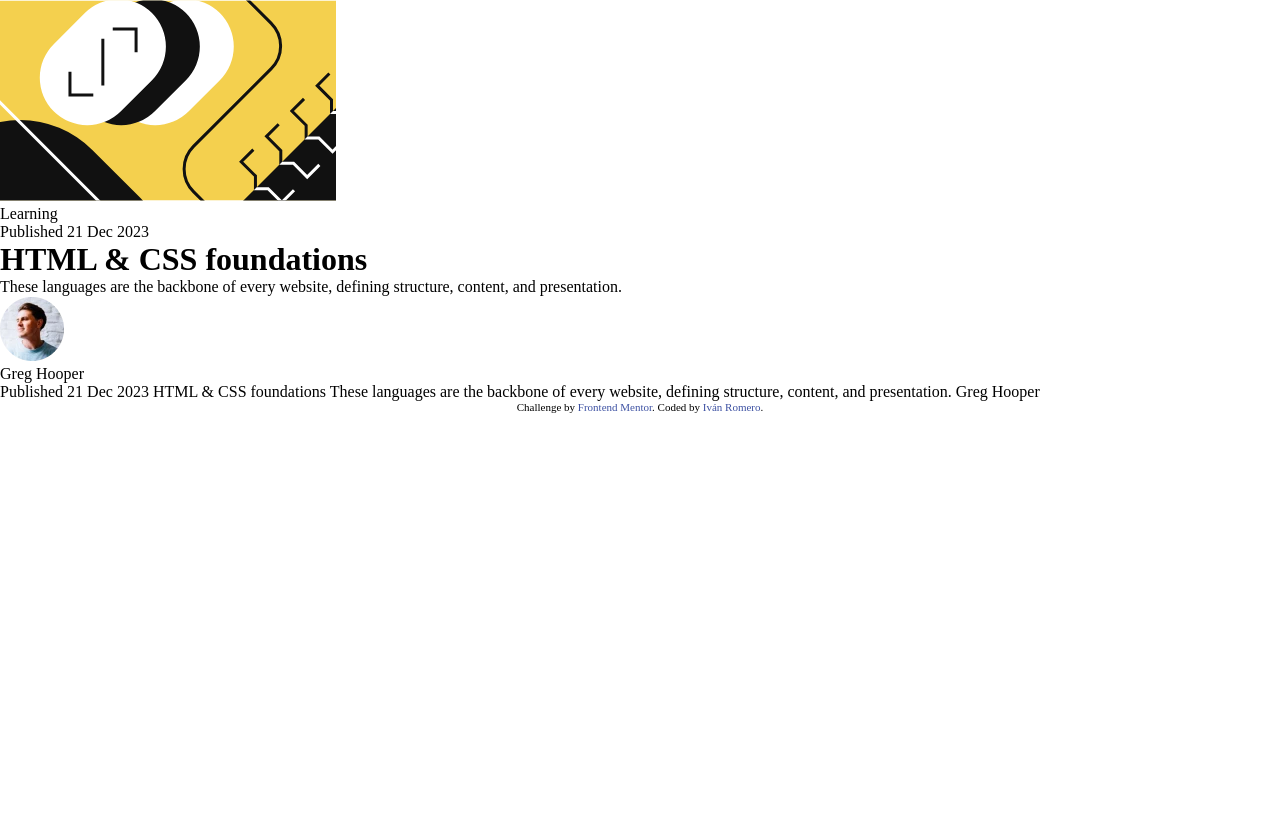
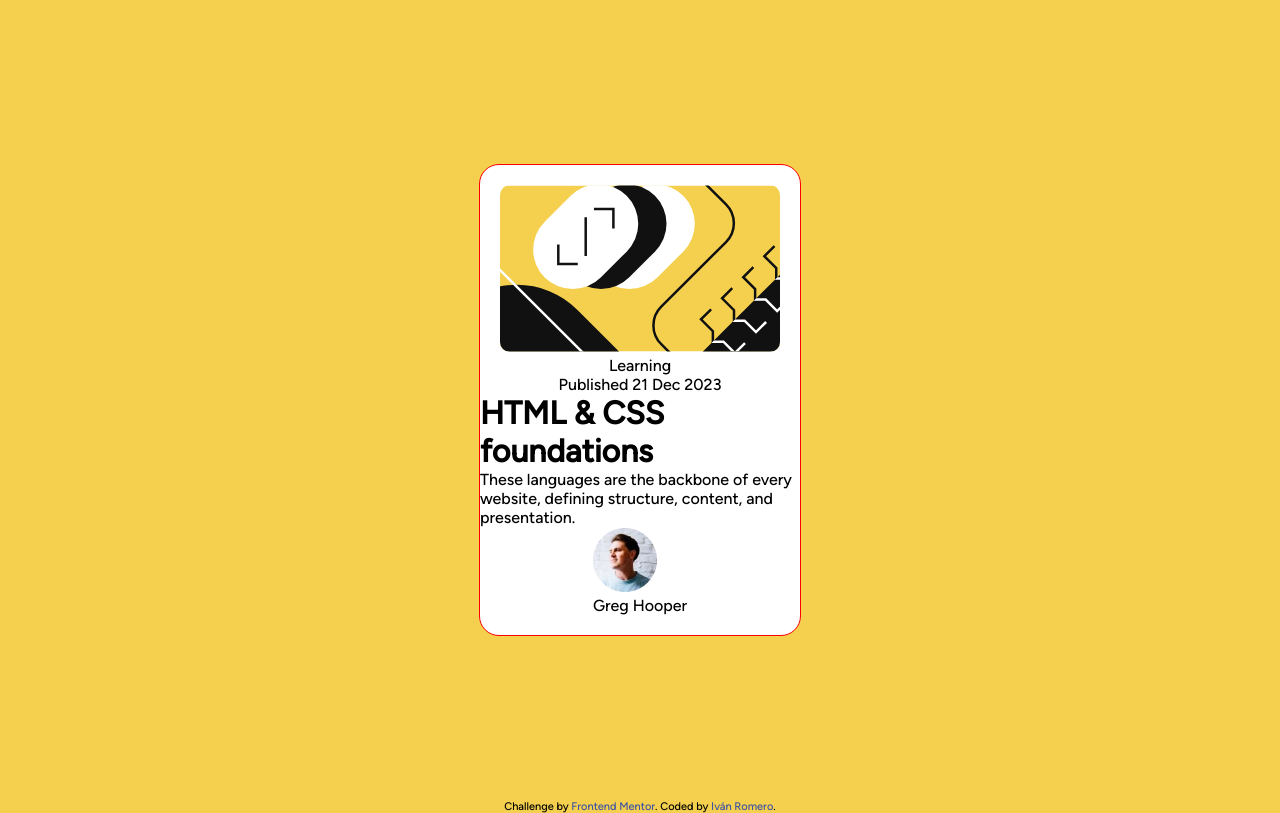
Before and after one commit to IvanRL-11/Blog-preview-card, a plain HTML site: page index.html in a window 1280 px wide. Drawn offline with Linux system fonts and the light colour scheme.

Commit message:
Incio estilos css

```diff
--- a/index.html
+++ b/index.html
@@ -15,7 +15,7 @@
   <main>
     <div class="card">
       <div class="container">
-        <img src="assets/images/illustration-article.svg" alt="Ilustración del articulo de HTML y CSS">
+          <img src="assets/images/illustration-article.svg" alt="Ilustración del articulo de HTML y CSS">
         <p>Learning</p>
         <p>Published 21 Dec 2023</p>
         <h1 class="title">HTML & CSS foundations</h1>
@@ -27,15 +27,6 @@
       </div>
     </div>
   </main>
-
-
-  Published 21 Dec 2023
-
-  HTML & CSS foundations
-
-  These languages are the backbone of every website, defining structure, content, and presentation.
-
-  Greg Hooper
   <footer>
     <div class="attribution">
       Challenge by <a href="https://www.frontendmentor.io?ref=challenge" target="_blank">Frontend Mentor</a>.
--- a/style.css
+++ b/style.css
@@ -1,18 +1,17 @@
 @font-face{
     font-family: 'Figtree';
     src: url(assets/fonts/static/Figtree-Medium.ttf);
-    src: url(assets/fonts/static/Figtree-ExtraBold.ttf);
+    /* src: url(assets/fonts/static/Figtree-ExtraBold.ttf); */
 }
 
 :root {
-    --fuenteTexto: "Figtree", sans-serif;
+    --fuenteTexto: 'Figtree', sans-serif;
 
     --yellow: hsl(47, 88%, 63%);
     --white: hsl(0, 0%, 100%);
     --gray-500: hsl(0, 0%, 42%);
     --gray-950: hsl(0, 0%, 7%);
 }
-
 
 *{
 	margin: 0;
@@ -23,6 +22,11 @@
 	outline: none;
 }
 
+body {
+    font-family: var(--fuenteTexto);
+    background-color: var(--yellow);
+}
+
 .attribution {
     font-size: 11px;
     text-align: center;
@@ -31,3 +35,24 @@
 .attribution a {
     color: hsl(228, 45%, 44%);
 }
+
+.card {
+    display: flex;
+    justify-content: center;
+    align-items: center;
+    height: 100vh;
+}
+
+.container{
+    background-color: var(--white);
+    max-width: 320px;
+    border-radius: 20px;
+    justify-items: center;
+    padding: 20px 0;
+    border: thin solid red;
+}
+
+.container img {
+    max-width: 280px;
+    border-radius: 10px;
+}
```
